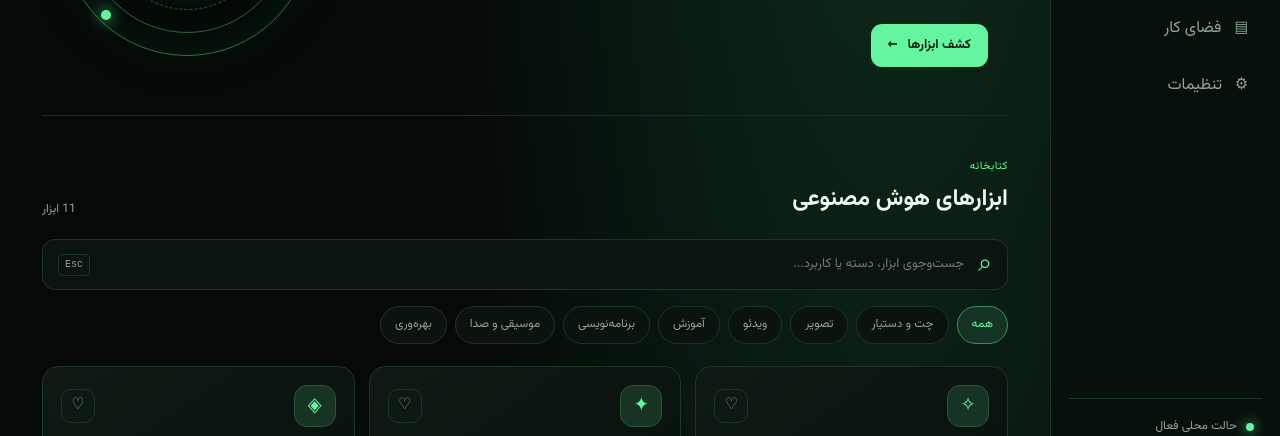
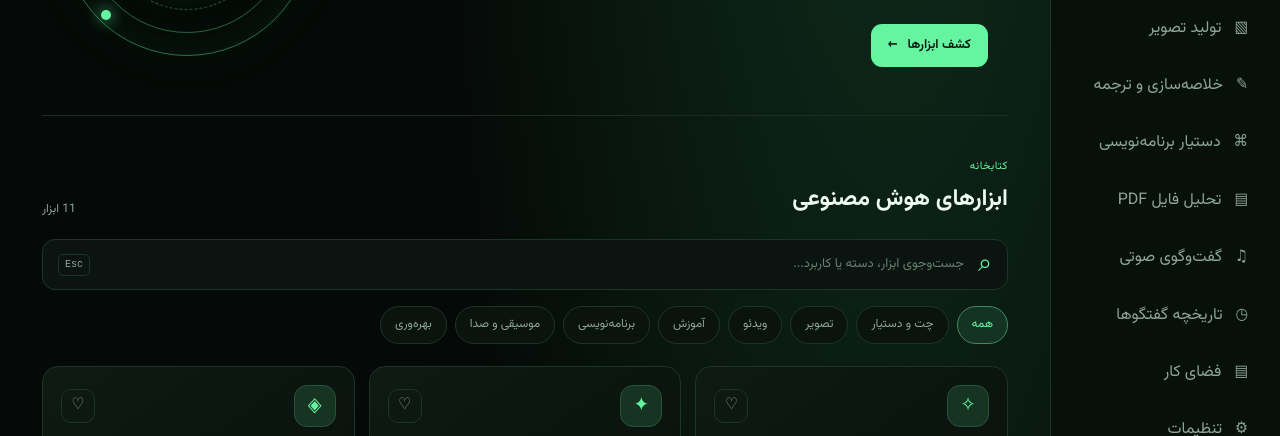
Before and after one commit to yosoftamarzadeh99a-max/nexora-ai, a website: page index.html in a window 1280 px wide. Shown: the part 335-771 px from the top of the page. Drawn offline with Linux system fonts and the light colour scheme.

Commit message:
Update index.html

```diff
--- a/index.html
+++ b/index.html
@@ -22,6 +22,12 @@
         <a class="nav-item" href="#explore">✧ <span>کشف ابزارها</span></a>
         <a class="nav-item" href="#favorites">♡ <span>علاقه‌مندی‌ها</span></a>
         <a class="nav-item" href="#assistant">◉ <span>دستیار هوشمند</span></a>
+        <a class="nav-item" href="#imageLab">▧ <span>تولید تصویر</span></a>
+<a class="nav-item" href="#textLab">✎ <span>خلاصه‌سازی و ترجمه</span></a>
+<a class="nav-item" href="#codeLab">⌘ <span>دستیار برنامه‌نویسی</span></a>
+<a class="nav-item" href="#pdfLab">▤ <span>تحلیل فایل PDF</span></a>
+<a class="nav-item" href="#voiceLab">♫ <span>گفت‌وگوی صوتی</span></a>
+<a class="nav-item" href="#history">◷ <span>تاریخچه گفتگوها</span></a>
         <a class="nav-item" href="#workspace">▤ <span>فضای کار</span></a>
         <a class="nav-item" href="#settings">⚙ <span>تنظیمات</span></a>
       </nav>
```
